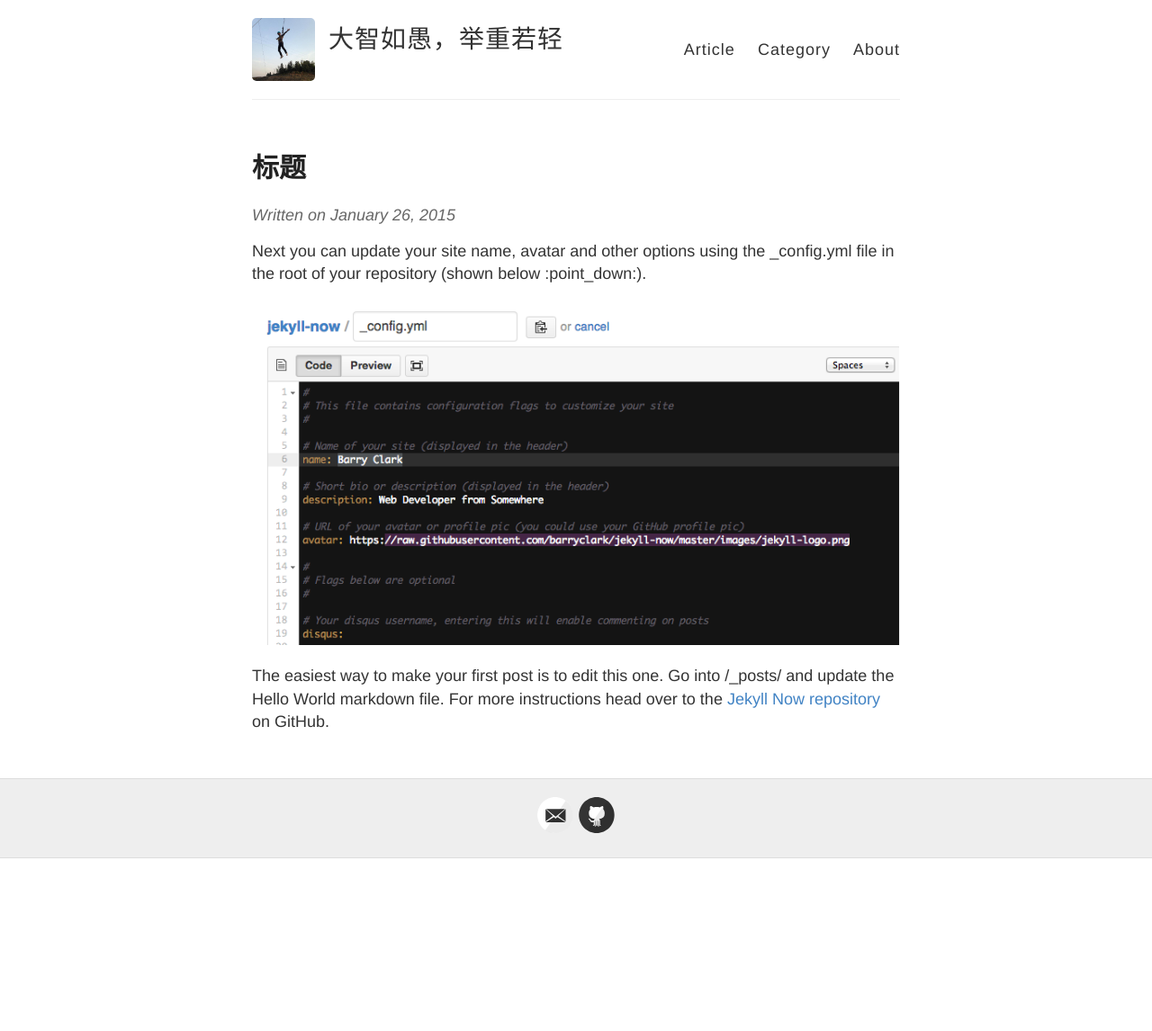
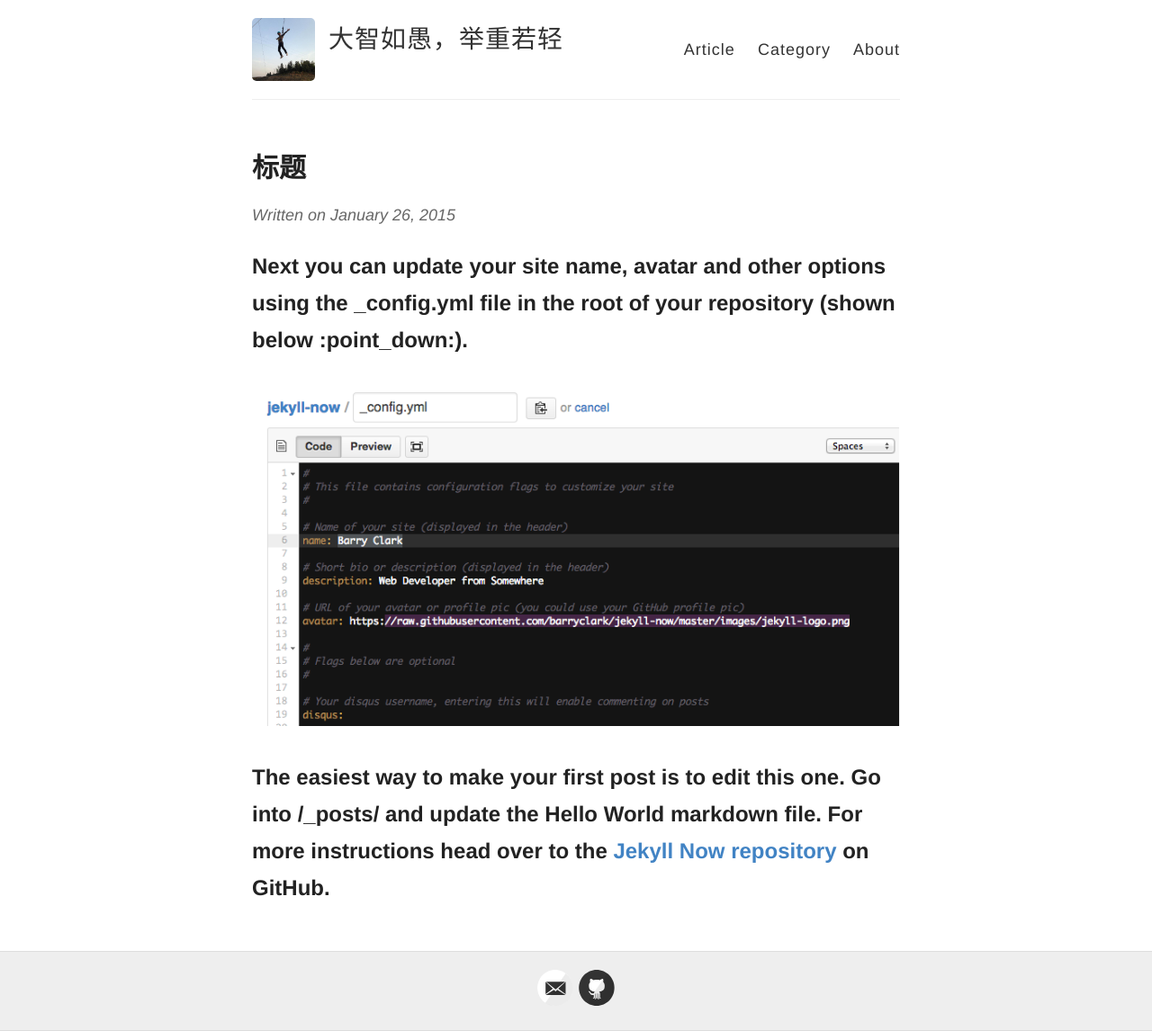
Before and after one commit to CC213/cc213.github.io, a Jekyll site: the page built from _posts/2015-01-26-Hello-World.md, in a window 1280 px wide. Shown: the whole page at 90% size. Built offline with Jekyll 4.4.1, drawn with Linux system fonts in a browser that asks for light colours; Markdown is read by kramdown in place of the engine named in the settings; comment, search, counter and statistics services are not loaded; before the commit the page ends 954 px from its top, so only the background shows below that.

Commit message:
no message

```diff
--- a/_posts/2015-01-26-Hello-World.md
+++ b/_posts/2015-01-26-Hello-World.md
@@ -10,8 +10,8 @@ $(document).ready(function() {
 });
 </script>
 
-Next you can update your site name, avatar and other options using the _config.yml file in the root of your repository (shown below :point_down:).
+## Next you can update your site name, avatar and other options using the _config.yml file in the root of your repository (shown below :point_down:).
 
-![_config.yml]({{ site.baseurl }}/images/config.png)
+## ![_config.yml]({{ site.baseurl }}/images/config.png)
 
-The easiest way to make your first post is to edit this one. Go into /_posts/ and update the Hello World markdown file. For more instructions head over to the [Jekyll Now repository](https://github.com/barryclark/jekyll-now) on GitHub.
+## The easiest way to make your first post is to edit this one. Go into /_posts/ and update the Hello World markdown file. For more instructions head over to the [Jekyll Now repository](https://github.com/barryclark/jekyll-now) on GitHub.
```
